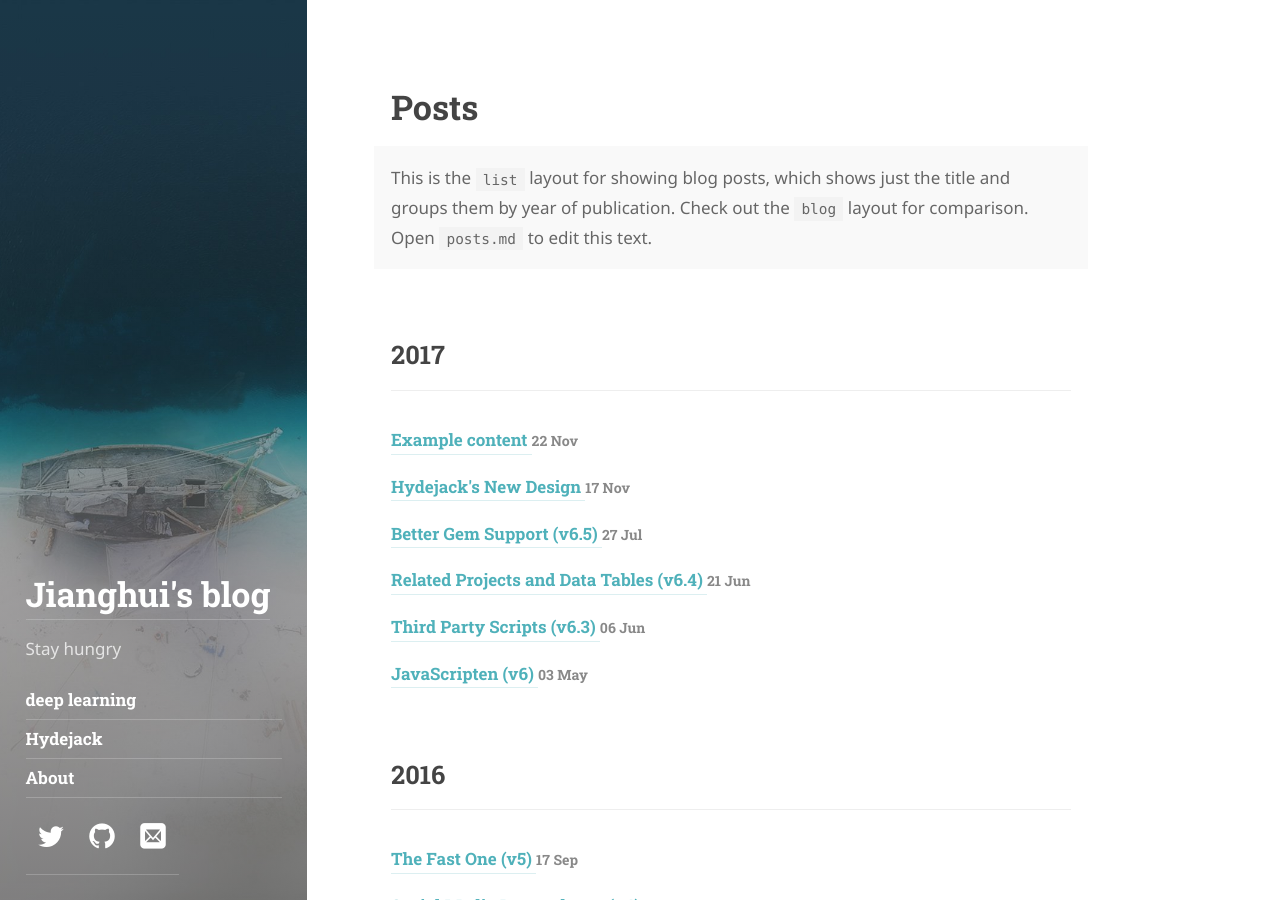
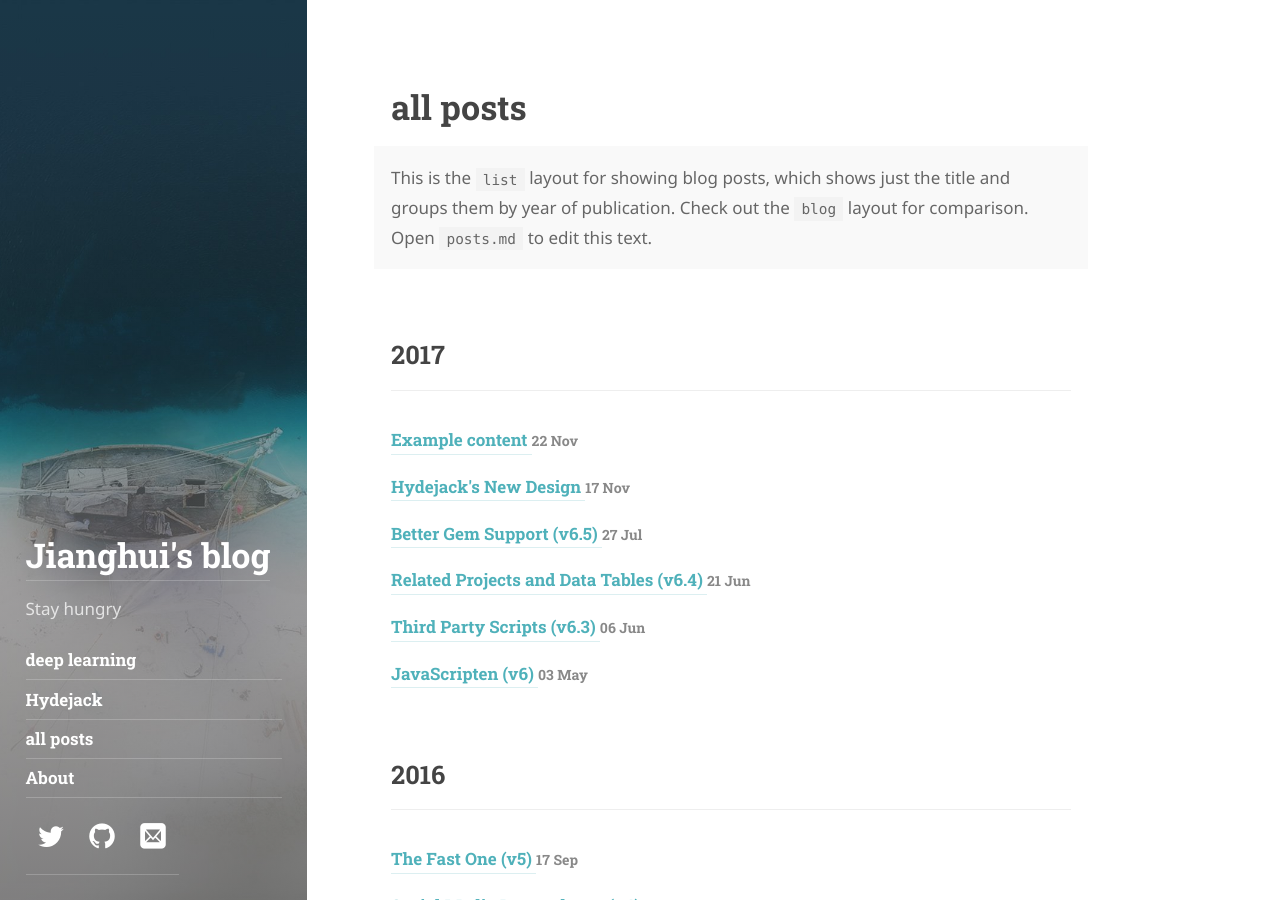
Before and after one commit to motata/motata.github.io, a Jekyll site: the page built from posts.md, in a window 1280 px wide and 900 px high. Built offline with Jekyll 4.4.1, drawn with Linux system fonts in a browser that asks for light colours; some web fonts are replaced.

Commit message:
add all posts page in the sidebar

```diff
--- a/posts.md
+++ b/posts.md
@@ -1,8 +1,10 @@
 ---
 layout: list
-title: Posts
+title: all posts
 description: >
   This is the `list` layout for showing blog posts, which shows just the title and groups them by year of publication.
   Check out the `blog` layout for comparison.
   Open `posts.md` to edit this text.
+menu: true
+order: 3
 ---
```
